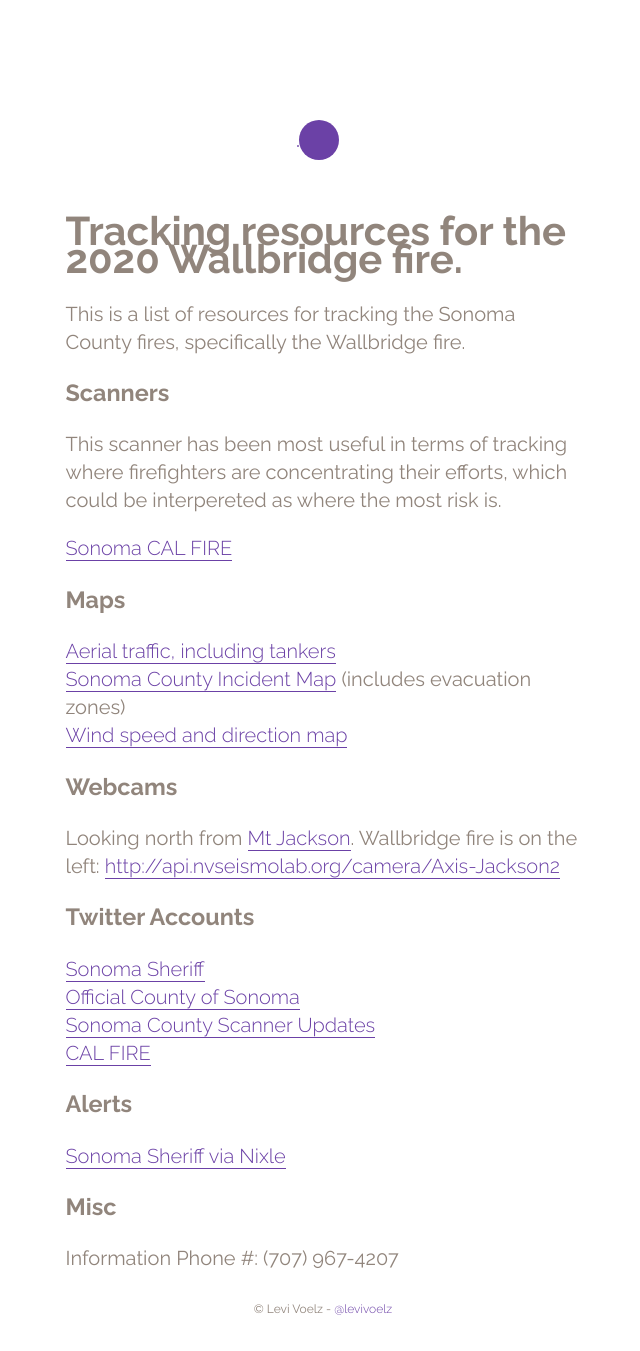
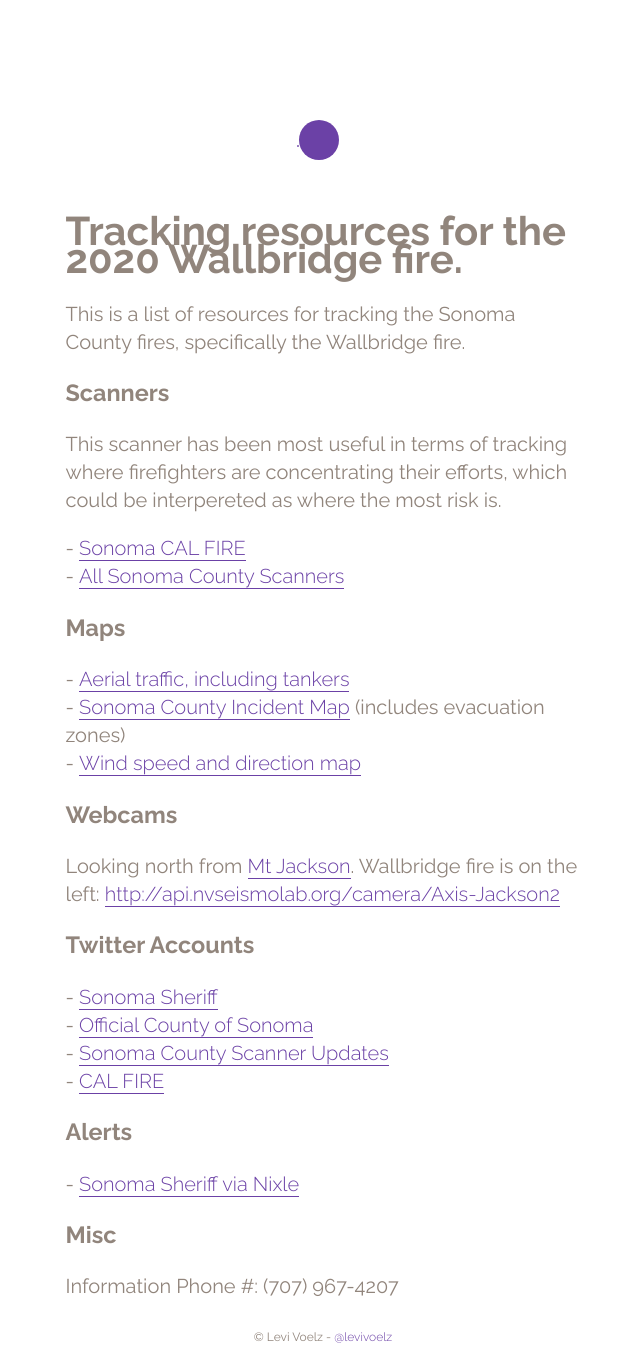
Before and after one commit to levivoelz/levivoelz.github.io, a Jekyll site: the page built from sonoma-county-fire-resources.md, in a window 1280 px wide. Shown: the whole page, without its empty margins (317-957 px from the left). Built offline with Jekyll 4.4.1, drawn with Linux system fonts in a browser that asks for light colours; before the commit the page ends 1323 px from its top, so only the background shows below that.

Commit message:
add all scanners link

```diff
--- a/sonoma-county-fire-resources.md
+++ b/sonoma-county-fire-resources.md
@@ -13,17 +13,18 @@
     This scanner has been most useful in terms of tracking where firefighters are concentrating their efforts, which could be interpereted as where the most risk is.
   </p>
   <p>
-    <a href="https://m.broadcastify.com/listen/feed/31847" target="_blank">
+    - <a href="https://m.broadcastify.com/listen/feed/31847" target="_blank">
       Sonoma CAL FIRE
-    </a>
+    </a><br />
+    - <a href='https://m.broadcastify.com/listen/ctid/231' target='_blank'>All Sonoma County Scanners</a>
   </p>
 </section>
 <section>
   <h3>Maps</h3>
   <p>
-    <a href="https://www.flightradar24.com/N470DF/2542f4bc">Aerial traffic, including tankers</a><br />
-    <a href="https://experience.arcgis.com/experience/8ca8296b14384a468c72e63fd6de766a" target="_blank">Sonoma County Incident Map</a> (includes evacuation zones)<br />
-    <a href="https://www.windy.com/?38.537,-122.916,12" target="_blank">Wind speed and direction map</a><br />
+    - <a href="https://www.flightradar24.com/N470DF/2542f4bc">Aerial traffic, including tankers</a><br />
+    - <a href="https://experience.arcgis.com/experience/8ca8296b14384a468c72e63fd6de766a" target="_blank">Sonoma County Incident Map</a> (includes evacuation zones)<br />
+    - <a href="https://www.windy.com/?38.537,-122.916,12" target="_blank">Wind speed and direction map</a><br />
   </p>
 </section>
 <section>
@@ -36,16 +37,16 @@
 <section>
   <h3>Twitter Accounts</h3>
   <p>
-    <a href="https://twitter.com/sonomasheriff" target="_blank">Sonoma Sheriff</a><br />
-    <a href="https://twitter.com/CountyofSonoma" target="_blank">Official County of Sonoma</a><br />
-    <a href="https://twitter.com/SonomaScanner" target="_blank">Sonoma County Scanner Updates</a><br />
-    <a href="https://twitter.com/CAL_FIRE" target="_blank">CAL FIRE</a>
+    - <a href="https://twitter.com/sonomasheriff" target="_blank">Sonoma Sheriff</a><br />
+    - <a href="https://twitter.com/CountyofSonoma" target="_blank">Official County of Sonoma</a><br />
+    - <a href="https://twitter.com/SonomaScanner" target="_blank">Sonoma County Scanner Updates</a><br />
+    - <a href="https://twitter.com/CAL_FIRE" target="_blank">CAL FIRE</a>
   </p>
 </section>
 <section>
   <h3>Alerts</h3>
   <p>
-    <a href="https://nixle.us/sonoma-county-sheriffs-office/" target="_blank">Sonoma Sheriff via Nixle</a>
+    - <a href="https://nixle.us/sonoma-county-sheriffs-office/" target="_blank">Sonoma Sheriff via Nixle</a>
   </p>
 </section>
 <section>
```
Also changed, not shown: 1 other file.
